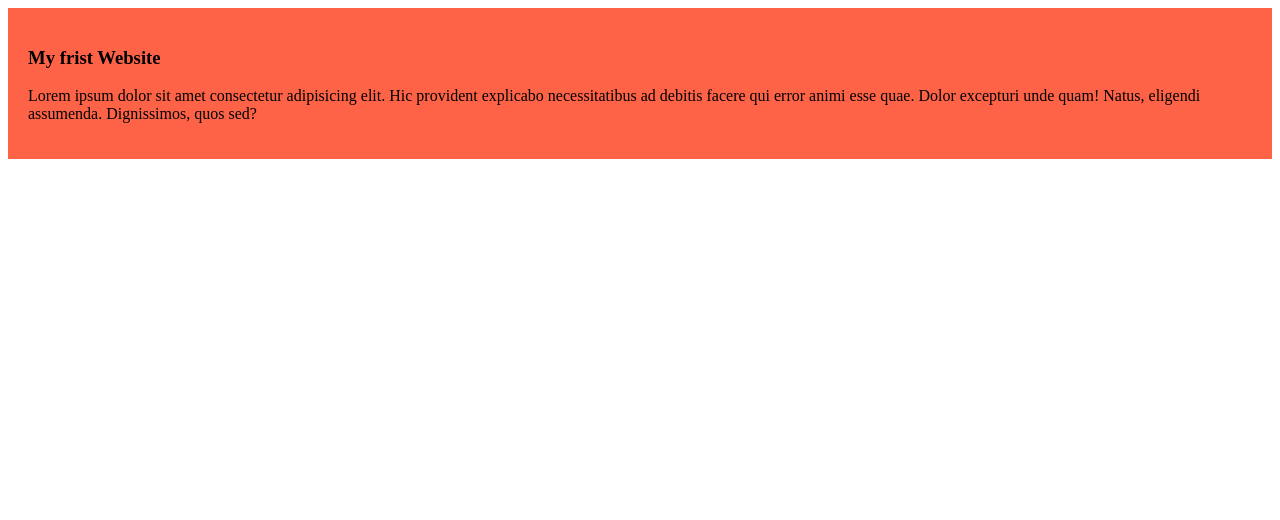
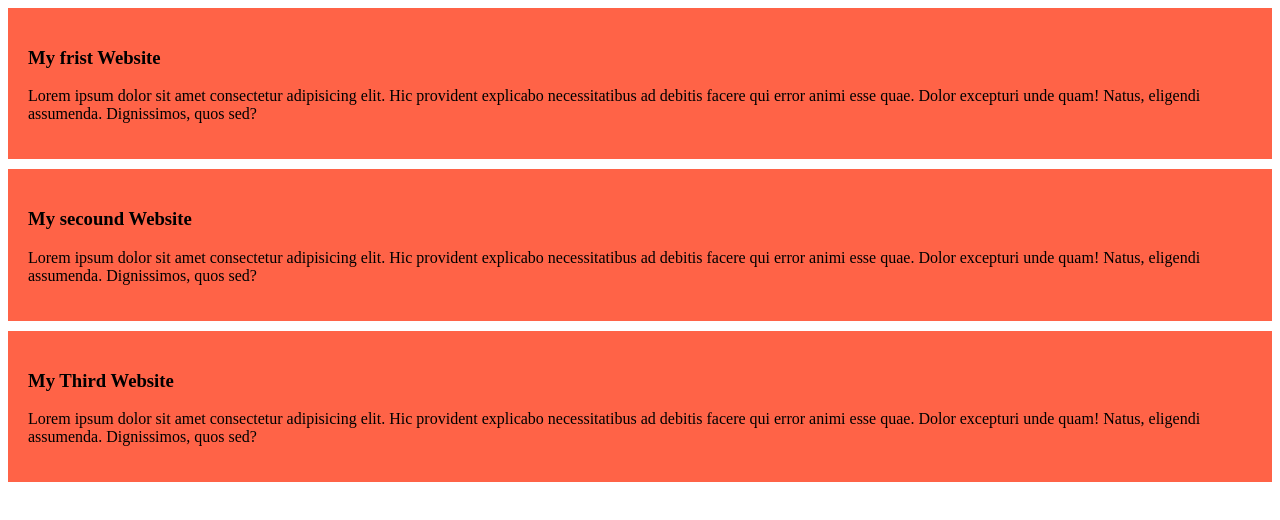
Before and after one commit to Rakibul-islam-gif/my-eight-day-website, a plain HTML site: page index.html in a window 1280 px wide. Drawn offline with Linux system fonts and the light colour scheme.

Commit message:
Added new blog

```diff
--- a/index.html
+++ b/index.html
@@ -6,10 +6,20 @@
     <title>my Eight day website</title>
 </head>
 <link rel="stylesheet" href="./style/blog.css" class="css">
-<body>
-    <div>
+<body><div>
         <h3>My frist Website</h3>
-        <p>Lorem ipsum dolor sit amet consectetur adipisicing elit. Hic provident explicabo necessitatibus ad debitis facere qui error animi esse quae. Dolor excepturi unde quam! Natus, eligendi assumenda. Dignissimos, quos sed?</p>
+        <p>Lorem ipsum dolor sit amet consectetur adipisicing elit. Hic provident explicabo
+    necessitatibus ad debitis facere qui error animi esse quae. Dolor excepturi unde quam! Natus, eligendi assumenda. Dignissimos, quos sed?</p>
+</div>
+<div>
+        <h3>My secound Website</h3>
+        <p>Lorem ipsum dolor sit amet consectetur adipisicing elit. Hic provident explicabo
+    necessitatibus ad debitis facere qui error animi esse quae. Dolor excepturi unde quam! Natus, eligendi assumenda. Dignissimos, quos sed?</p>
+</div>
+<div>
+        <h3>My Third Website</h3>
+        <p>Lorem ipsum dolor sit amet consectetur adipisicing elit. Hic provident explicabo
+    necessitatibus ad debitis facere qui error animi esse quae. Dolor excepturi unde quam! Natus, eligendi assumenda. Dignissimos, quos sed?</p>
 </div>
 
 </body>
--- a/style/blog.css
+++ b/style/blog.css
@@ -1,4 +1,5 @@
 div{
     background-color:tomato;
     padding:20px;
+    margin-bottom:10px;
 }
```
